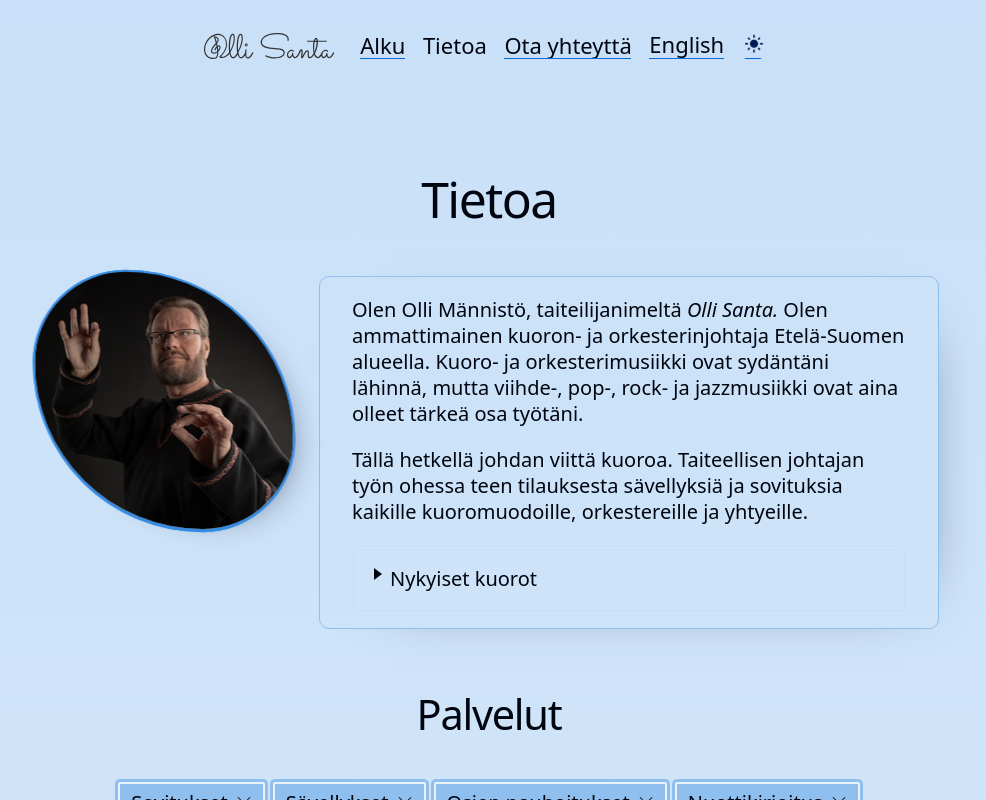
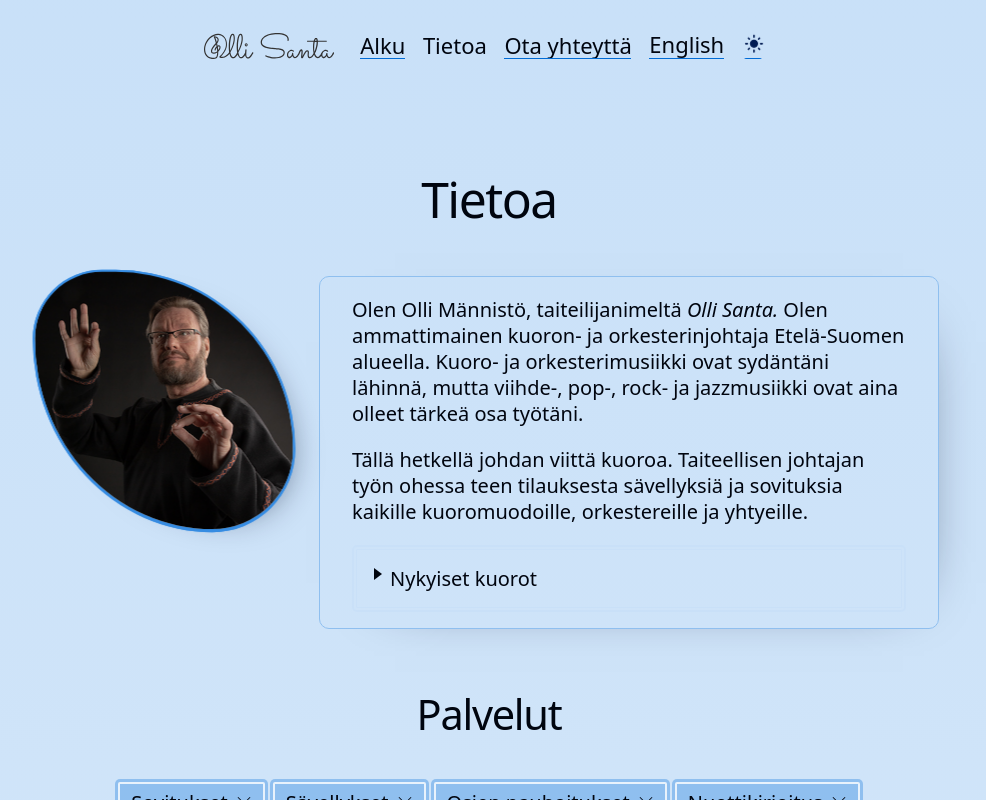
Before and after one commit to jenniina/OlliSanta, a React (Vite) app in the folder _React/: page /about in a window 1280 px wide. In both pictures the pointer is over the element 315 px from the left and 401 px from the top of the page. Shown: the top 800 px of the page, without its empty margins (151-1137 px from the left). Built offline with nearby package versions, Linux system fonts and the light colour scheme; a web font is replaced by a local one.

Commit message:
adjust image hover border-radius

```diff
--- a/_React/src/pages/css/about.module.css
+++ b/_React/src/pages/css/about.module.css
@@ -66,13 +66,10 @@
   outline-width: 2px;
   outline-offset: -2px;
 }
-/* .intro-wrap .olli {
-  border-radius: 38% 60% 50% 55% / 30% 50% 50% 70%;
+.intro-wrap .olli1:hover {
+  border-radius: 50% 130% 60% 130% / 50% 130% 60% 140%;
 }
-.intro-wrap .olli:hover {
-  transform: scale(1.03);
-  border-radius: 70% 100% 80% 100%;
-} */
+
 .intro-wrap .olli.hidden img {
   opacity: 0;
 }
```
